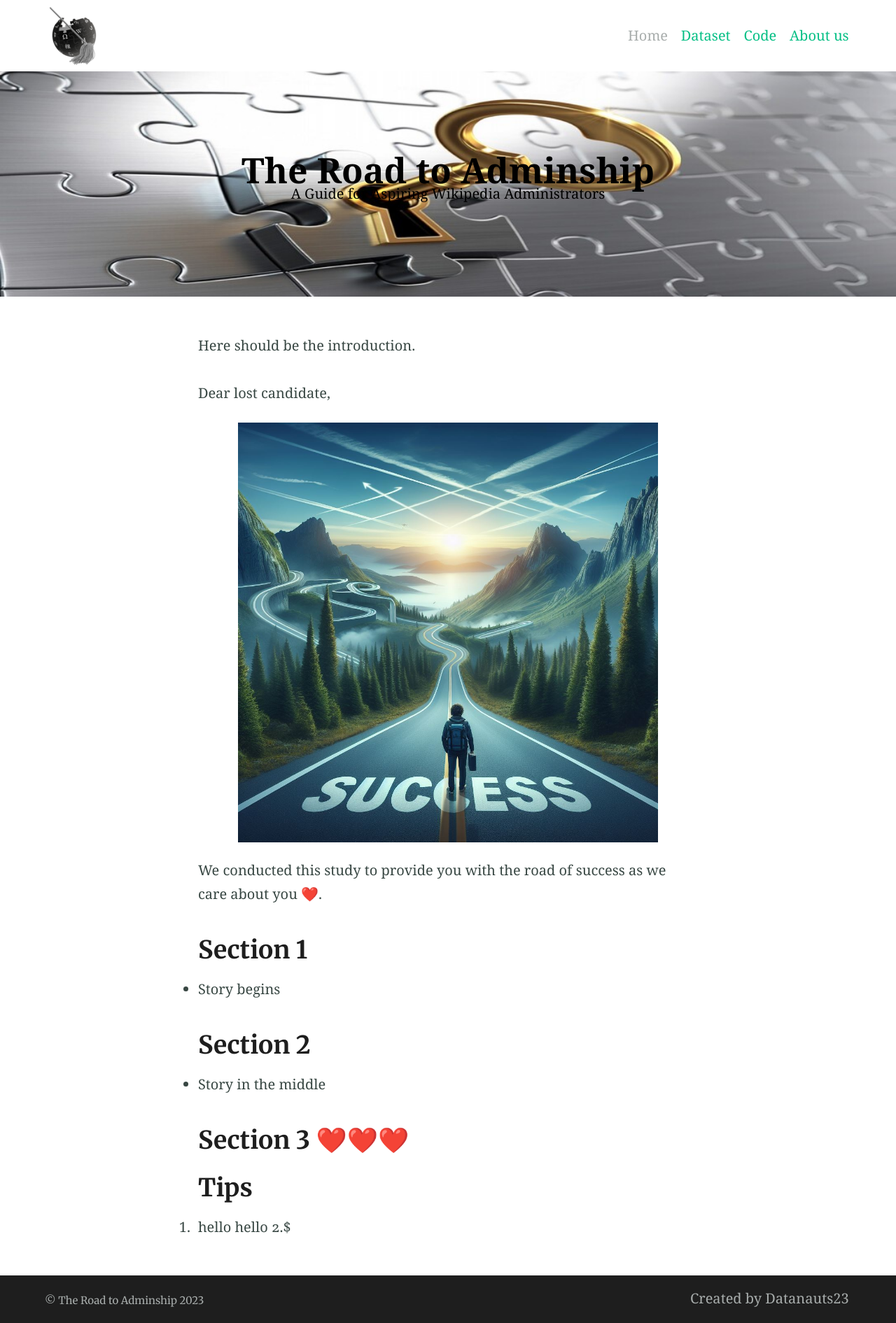
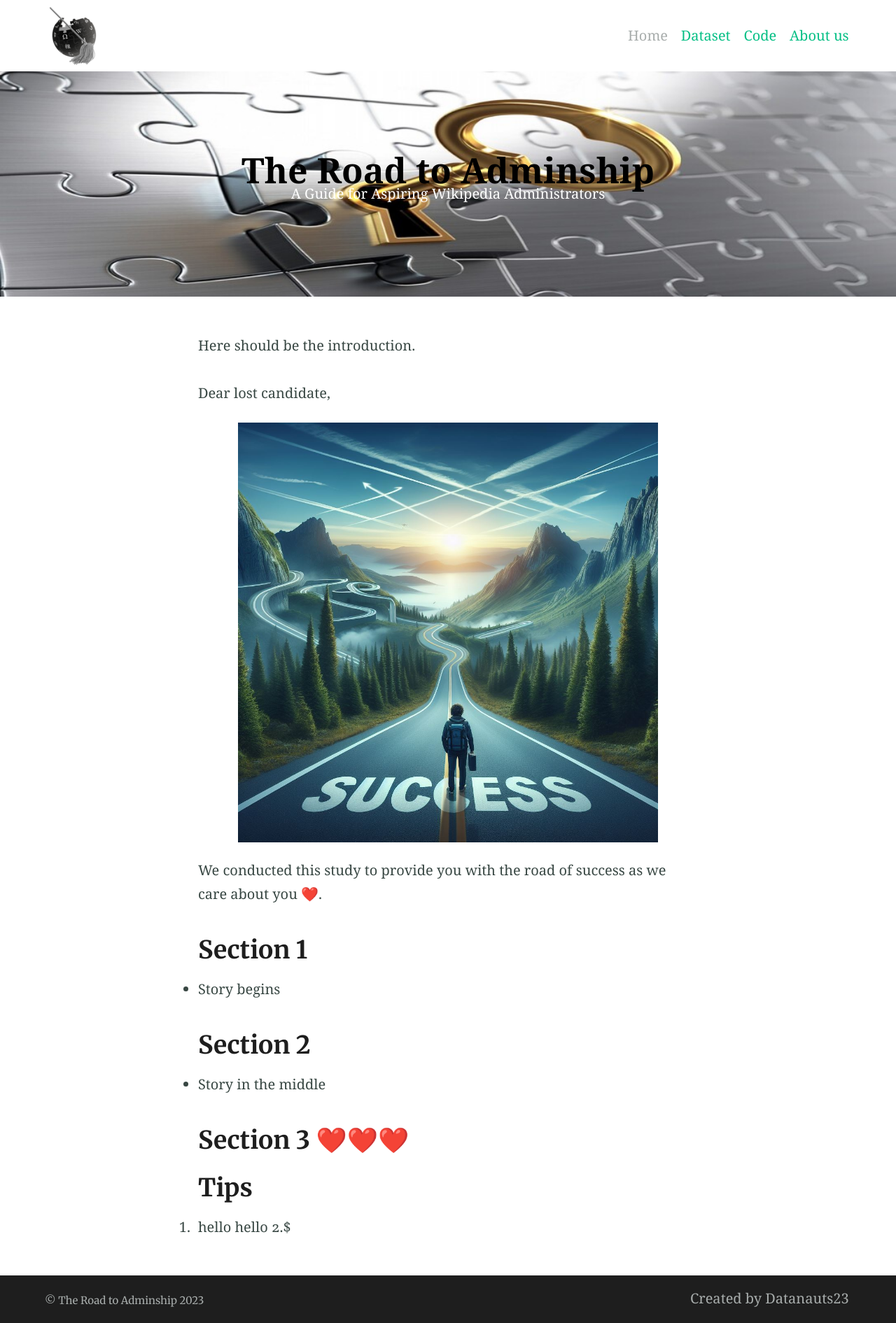
Before and after one commit to Sakasy/sakasy.github.io, a Jekyll site: the page built from index.md, in a window 1280 px wide. Shown: the whole page at 70% size. Built offline with Jekyll 4.4.1, drawn with Linux system fonts in a browser that asks for light colours.

Commit message:
Update index.md

```diff
--- a/index.md
+++ b/index.md
@@ -1,8 +1,8 @@
 ---
 feature_text: |
-  <div style="color: black;">
-    <div style="font-weight: bold; font-size: 50px;">The Road to Adminship</div>
-    A Guide for Aspiring Wikipedia Administrators
+  <div>
+    <div style="color: black; font-weight: bold; font-size: 50px;">The Road to Adminship</div>
+    <div style="color: white;">A Guide for Aspiring Wikipedia Administrators</div>
    </div>
 feature_image: "keysuccess.jpg"
 ---
```
